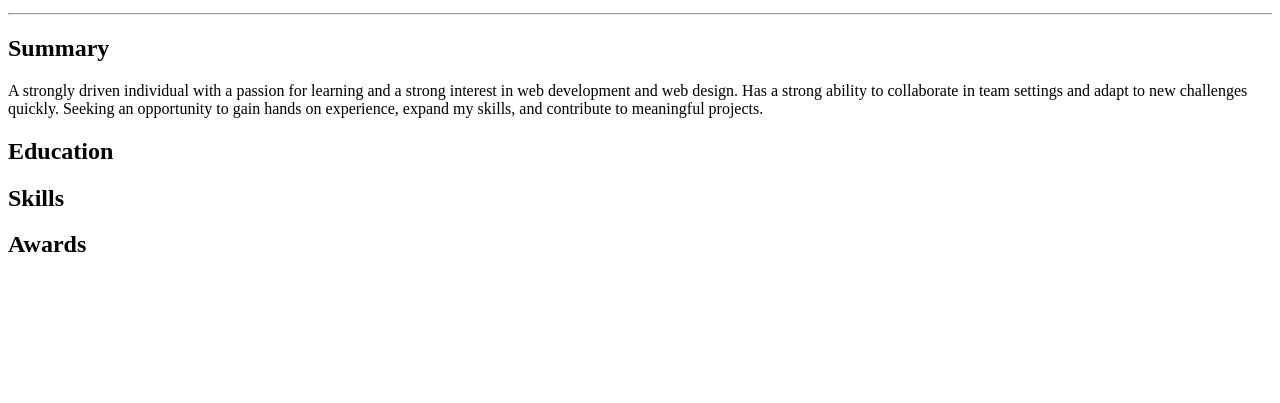
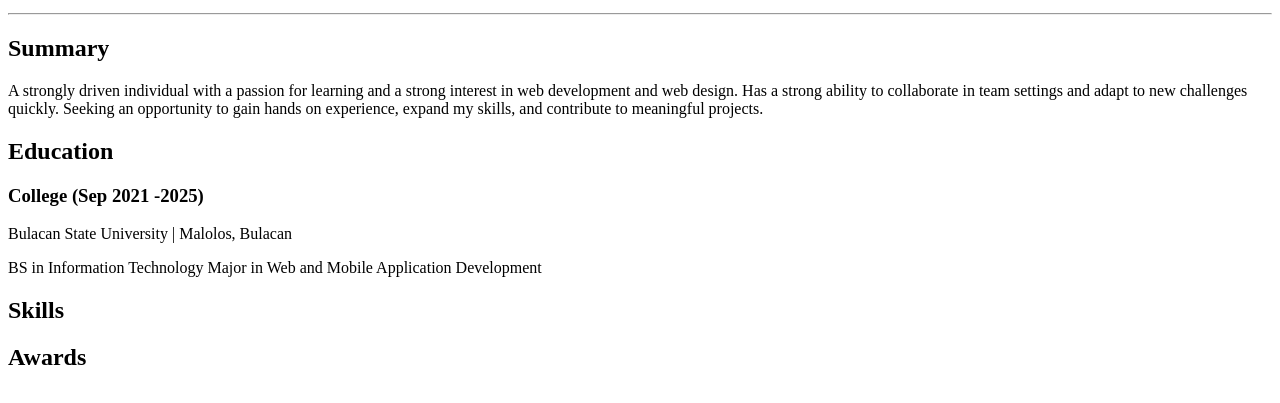
Before and after one commit to MakuxCode/Online_Resume, a plain HTML site: page index.html in a window 1280 px wide. Shown: the part 119-522 px from the top of the page. Drawn offline with Linux system fonts and the light colour scheme.

Commit message:
Added education content

```diff
--- a/index.html
+++ b/index.html
@@ -19,6 +19,9 @@
         Has a strong ability to collaborate in team settings and adapt to new challenges quickly. Seeking an opportunity
         to gain hands on experience, expand my skills, and contribute to meaningful projects.</p>
     <h2>Education</h2>
+    <h3>College (Sep 2021 -2025)</h3>
+    <p>Bulacan State University | Malolos, Bulacan</p>
+    <p>BS in Information Technology Major in Web and Mobile Application Development</p>
     <h2>Skills</h2>
     <h2>Awards</h2>
 </body>
```
